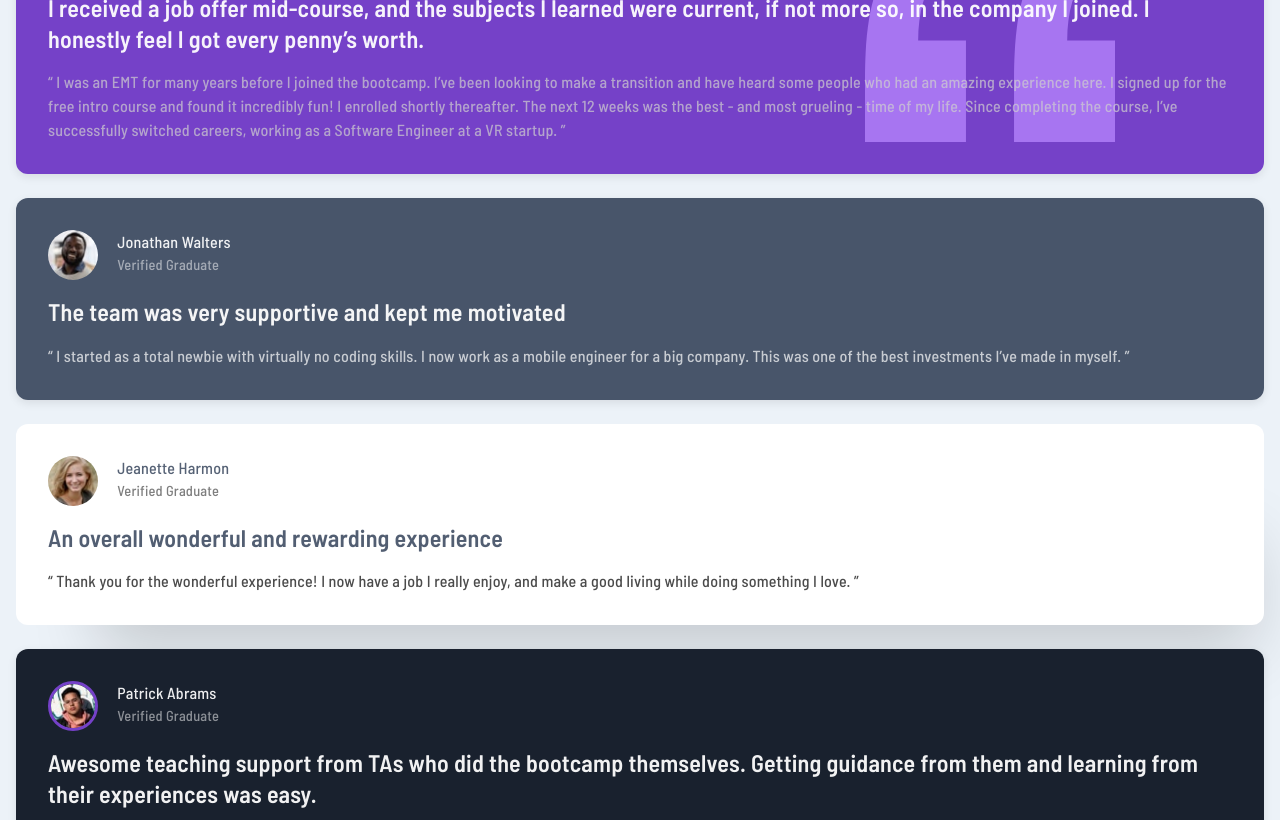
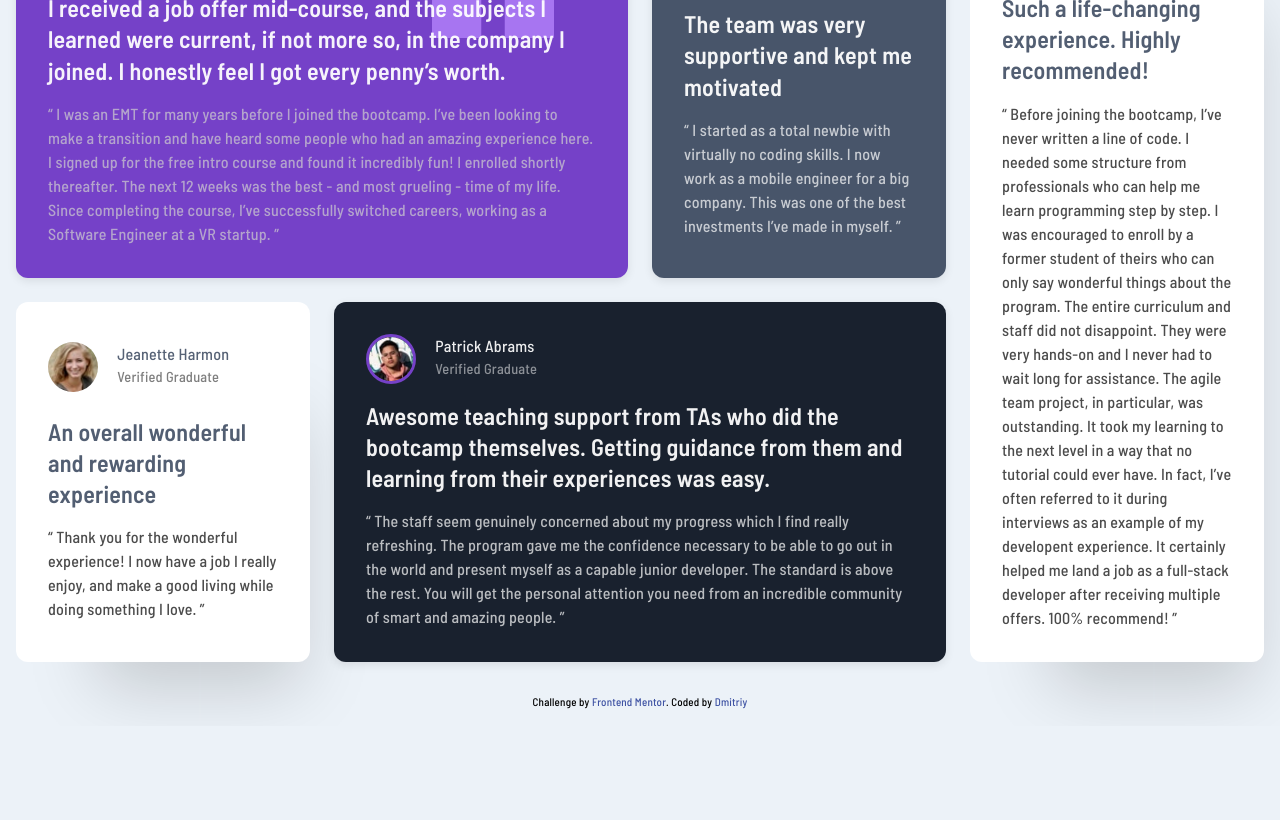
Before and after one commit to Dmitriy24S/testimonials-grid-section, a plain HTML site: page index.html in a window 1280 px wide. Shown: the part 202-1022 px from the top of the page. After the commit the page ends 928 px from the top, so only its background shows below. Drawn offline with nearby package versions, Linux system fonts and the light colour scheme.

Commit message:
add desktop grid style

```diff
--- a/style.css
+++ b/style.css
@@ -118,3 +118,16 @@ body {
 .attribution a {
   color: hsl(228, 45%, 44%);
 }
+/* desktop */
+@media (min-width: 1280px) {
+  .container {
+    display: -ms-grid;
+    display: grid;
+    -ms-grid-columns: repeat(4, minmax(200px, auto));
+    grid-template-columns: repeat(4, minmax(200px, auto));
+    grid-template-areas:
+      "card1 card1 card2 card5"
+      "card3 card4 card4 card5";
+    gap: 1.5rem;
+  }
+}
```
